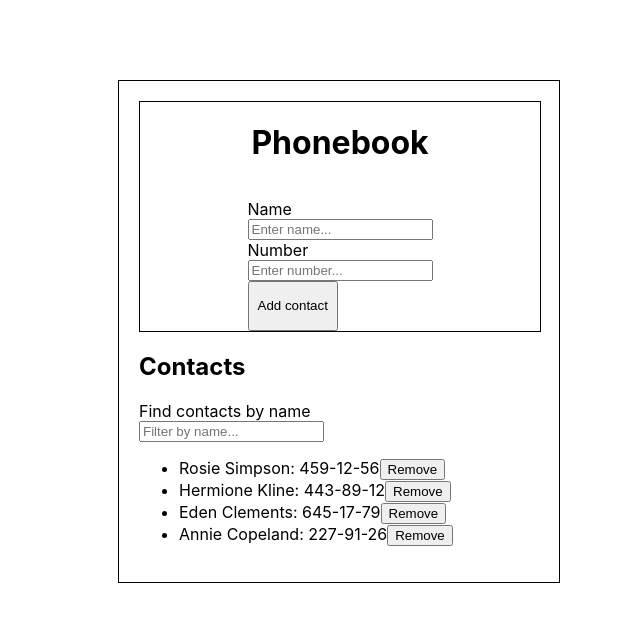
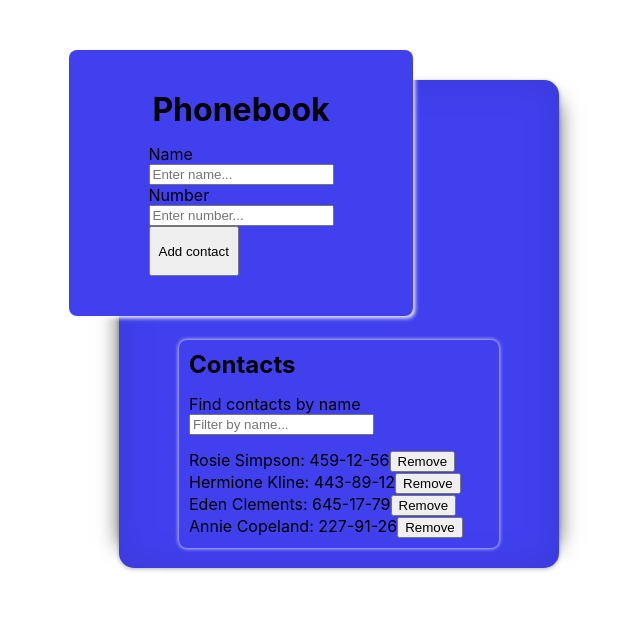
Before and after one commit to NikoNikoUA/goit-react-hw-02-phonebook, a React (Create React App) app: page / in a window 1280 px wide. Shown: the top 622 px of the page, without its empty margins (301-941 px from the left). Built offline with nearby package versions, Linux system fonts and the light colour scheme; what notiflix would draw is missing.

Commit message:
added css partially

```diff
--- a/src/components/App.jsx
+++ b/src/components/App.jsx
@@ -81,11 +81,12 @@ state = {
 <h1 className={css.mainHeading}>Phonebook</h1>
          <ContactForm onSubmit={this.onAddingContact} />
         </div>
-
-  <h2 className={css.contactsHeating}>Contacts</h2>
+<div className={css.statisticsContainer}>
+  <h2 className={css.contactsHeading}>Contacts</h2>
        <Filter value={filter} onChange={ this.onFilterChange} />
       {contacts.length ? (<ContactList contacts={filteredContacts} onRemoveContact={this.onRemoveContact} />) : (<p className={css.noContactsText}>There are no contacts in your phoneboook</p>)}
     </div>
+       </div>
   )
 }
 }
--- a/src/components/App.module.css
+++ b/src/components/App.module.css
@@ -9,6 +9,15 @@
   border: 1px solid black;
   padding: 20px;
   margin-top: 80px;
+  position: relative;
+  background-color: rgb(64, 64, 239);
+
+  border: none;
+  border-radius: 15px;
+
+  box-shadow: 0 1px 4px rgba(0, 0, 0, 0.3),
+    -23px 0 20px -23px rgba(0, 0, 0, 0.6), 23px 0 20px -23px rgba(0, 0, 0, 0.6),
+    inset 0 0 40px rgba(0, 0, 0, 0.1);
 }
 
 .formContainer {
@@ -19,16 +28,41 @@
   gap: 15px;
   margin-left: auto;
   margin-right: auto;
-  width: 100%;
-  /* padding: 8px; */
+  width: 60%;
   border: 1px solid black;
+  padding: 40px;
+
+  position: absolute;
+  top: -30px;
+  left: -50px;
+
+  box-shadow: 2px 2px 4px white;
+  background-color: rgb(64, 64, 239);
+  border: none;
+  border-radius: 8px;
 }
 
-.mainHeading {
+.statisticsContainer {
+  width: 300px;
+  margin-top: 240px;
+  border-radius: 8px;
+  box-shadow: 0 0 4px white;
+  padding: 10px;
+  display: flex;
+  flex-direction: column;
+  margin-left: auto;
+  margin-right: auto;
+  gap: 15px;
 }
 
-.contactsHeating {
+.mainHeading,
+.contactsHeading {
+  margin: 0;
+  font-weight: bold;
 }
 
 .noContactsText {
+  font-size: 14px;
+  text-align: center;
+  font-weight: bold;
 }
--- a/src/components/ContactForm/ContactForm.module.css
+++ b/src/components/ContactForm/ContactForm.module.css
@@ -11,9 +11,6 @@
 .btnAddContact {
   min-width: 70px;
   height: 50px;
-  /* display: flex;
-  align-items: center;
-  justify-content: center; */
   padding: 8px;
 }
 
--- a/src/index.css
+++ b/src/index.css
@@ -13,3 +13,26 @@ code {
   font-family: source-code-pro, Menlo, Monaco, Consolas, 'Courier New',
     monospace;
 }
+
+h1,
+h2,
+h3,
+h4,
+h5,
+h6,
+p {
+  margin-top: 0;
+  margin-bottom: 0;
+}
+
+ol,
+ul {
+  margin-top: 0;
+  margin-bottom: 0;
+  padding-left: 0;
+  list-style: none;
+}
+
+img {
+  display: block;
+}
```
